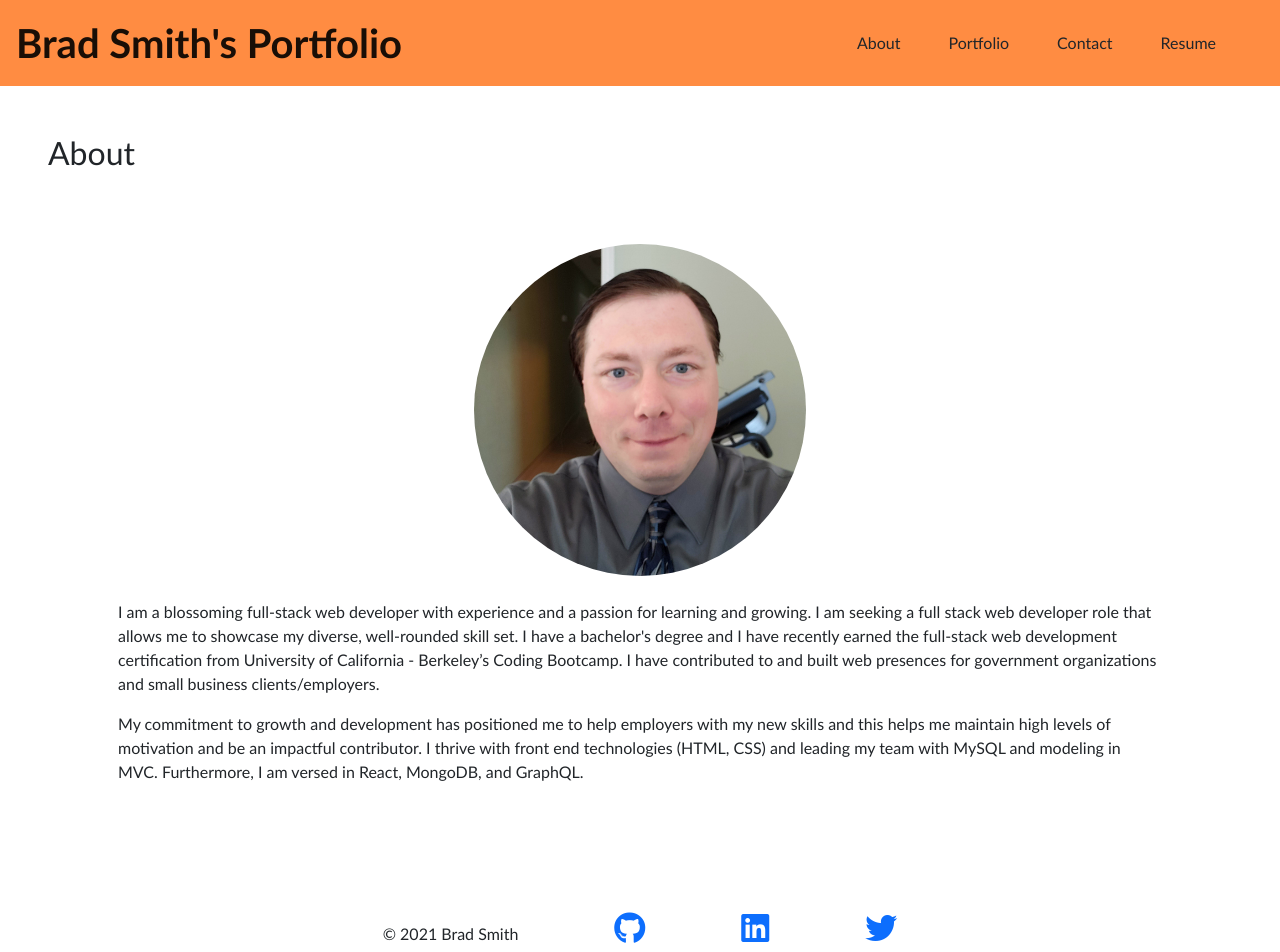
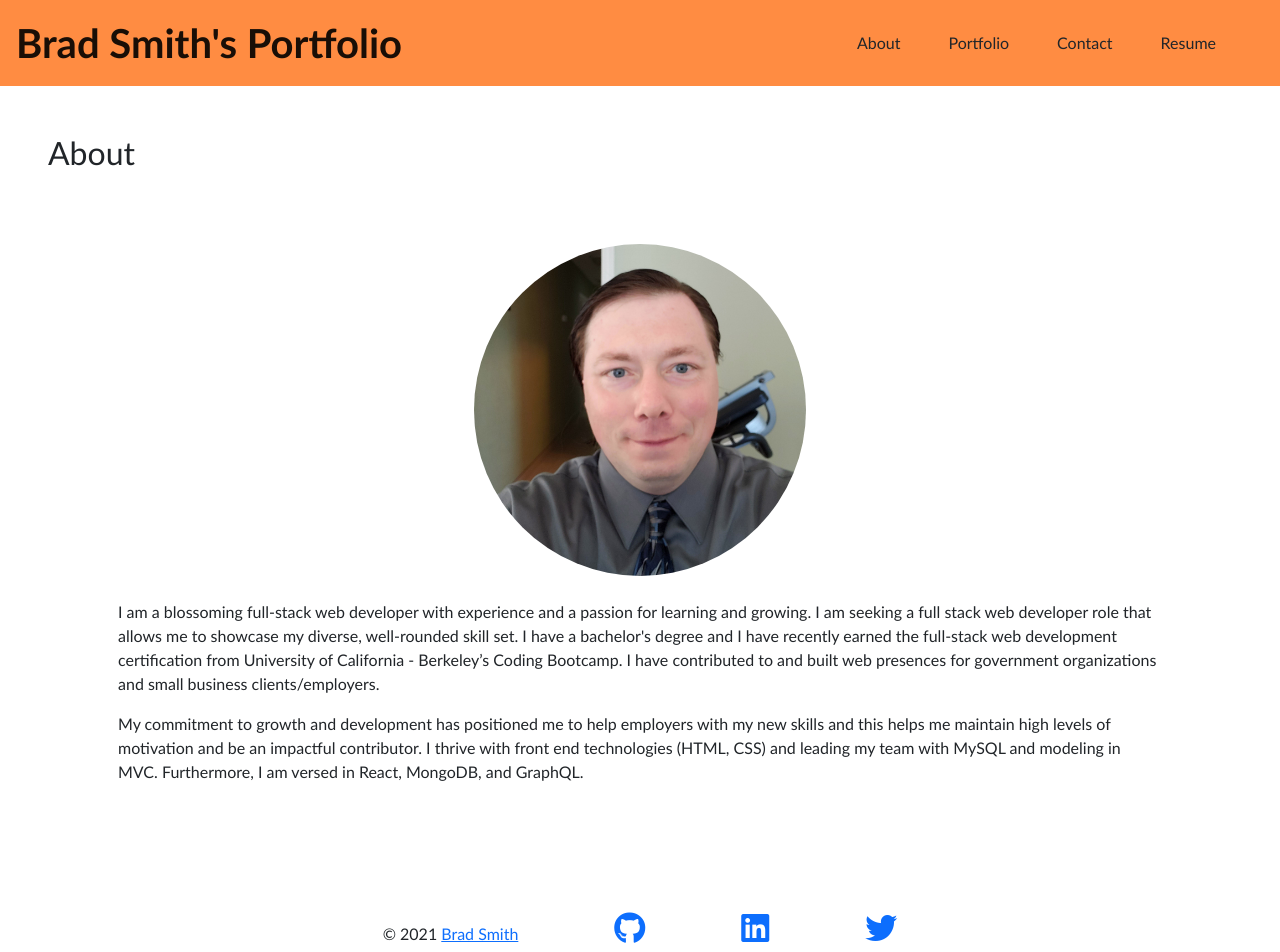
Before and after one commit to smithfamily42/react-portfolio, a React (Create React App) app: page / in a window 1280 px wide. Shown: the top 952 px of the page. Built offline with nearby package versions, Linux system fonts and the light colour scheme.

Commit message:
added email to footer component

```diff
--- a/src/components/Footer/index.js
+++ b/src/components/Footer/index.js
@@ -20,7 +20,7 @@ function Footer() {
 
   return (
     <footer className="flex-row justify-content-between text-center p-2">
-      <p className="d-inline px-5">&copy; 2021 Brad Smith</p>
+      <p className="d-inline px-5">&copy; 2021 <a href="mailto:smitthfamily42@gmail.com">Brad Smith</a></p>
       {icons.map(icon =>
       (
         <a className="mx-5 fs-2" href={icon.link} key={icon.name} target="_blank" rel="noopener noreferrer"><i className={icon.name}></i></a>
```
